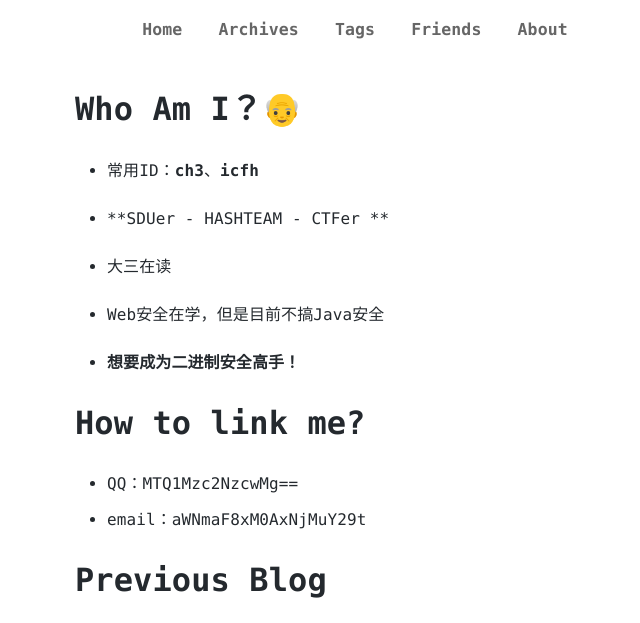
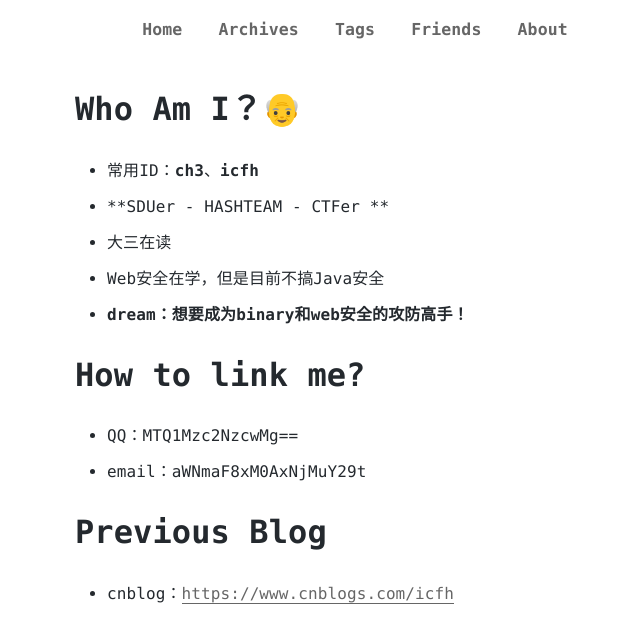
Before and after one commit to 1cfh/1cfh.github.io, a plain HTML site: page about/index.html in a window 1280 px wide. Shown: the part 172-795 px from the top of the page, without its empty margins (285-925 px from the left). Drawn offline with nearby package versions, Linux system fonts and the light colour scheme; a small style sheet from the web is missing.

Commit message:
Site updated: 2024-04-10 20:34:33

```diff
--- a/about/index.html
+++ b/about/index.html
@@ -152,16 +152,11 @@
     <div class="container about-index">
       <div class="markdown-body">
         <h1 id="Who-Am-I？👴"><a href="#Who-Am-I？👴" class="headerlink" title="Who Am I？👴"></a>Who Am I？👴</h1><ul>
-<li><p>常用ID：<strong>ch3</strong>、<strong>icfh</strong></p>
-</li>
-<li><p>**SDUer - HASHTEAM - CTFer **</p>
-</li>
-<li><p>大三在读</p>
-</li>
-<li><p>Web安全在学，但是目前不搞Java安全</p>
-</li>
-<li><p><strong>想要成为二进制安全高手！</strong></p>
-</li>
+<li>常用ID：<strong>ch3</strong>、<strong>icfh</strong></li>
+<li>**SDUer - HASHTEAM - CTFer **</li>
+<li>大三在读</li>
+<li>Web安全在学，但是目前不搞Java安全</li>
+<li><strong>dream：想要成为binary和web安全的攻防高手！</strong></li>
 </ul>
 <h1 id="How-to-link-me"><a href="#How-to-link-me" class="headerlink" title="How to link me?"></a>How to link me?</h1><ul>
 <li>QQ：MTQ1Mzc2NzcwMg&#x3D;&#x3D;</li>
```
